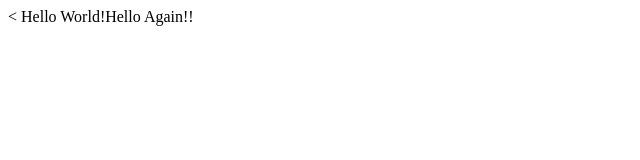
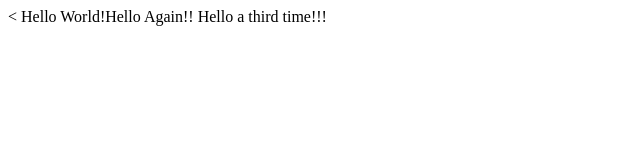
Before and after one commit to rmatam/webdevelopment, a plain HTML site: page lecture0/hello.html in a window 1280 px wide. Shown: the whole page, without its empty margins (0-640 px from the left). Drawn offline with Linux system fonts and the light colour scheme.

Commit message:
edit form file

```diff
--- a/lecture0/hello.html
+++ b/lecture0/hello.html
@@ -5,6 +5,6 @@
     <title>My Web Page</title>
   </head>
   <body>
-    Hello World!Hello Again!!
+    Hello World!Hello Again!! Hello a third time!!!
   </body>
 </html>
```
